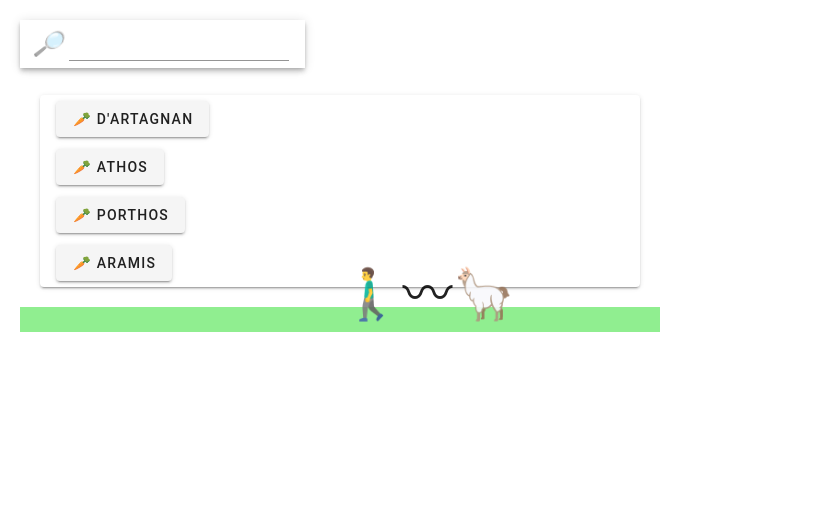
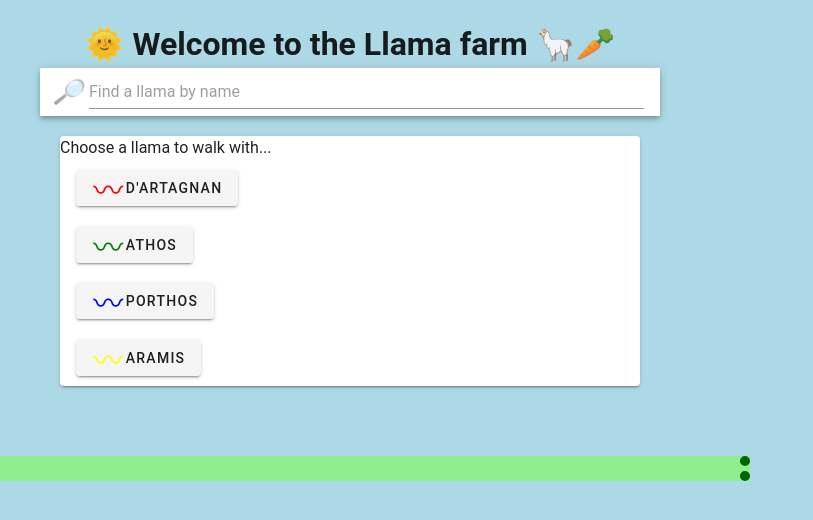
Before and after one commit to MrCube42/Llama-Farm, a Vue app: page / in a window 1280 px wide. Shown: the top 520 px of the page, without its empty margins (0-813 px from the left). Built offline with nearby package versions, Linux system fonts and the light colour scheme; the HTML template or start-up script is replaced by a standard one.

Commit message:
chore: clean up, style and little makeovers

```diff
--- a/src/App.vue
+++ b/src/App.vue
@@ -1,7 +1,7 @@
 <template>
-  <v-app>
+  <v-app class="app">
     <v-main>
-      <Llamas />
+      <Llamas class="llamas" />
     </v-main>
   </v-app>
 </template>
@@ -16,9 +16,22 @@ export default Vue.extend({
   components: {
     Llamas,
   },
-
-  data: () => ({
-    //
-  }),
 })
 </script>
+
+<style lang="scss" scoped>
+#app {
+  height: 100vh;
+  width: 100vw;
+  background: lightblue;
+  padding: 20px;
+  overflow: hidden;
+
+  display: flex;
+  align-items: center;
+}
+
+.llamas {
+  width: 50%;
+}
+</style>
--- a/src/components/Llama.ts
+++ b/src/components/Llama.ts
@@ -1,4 +1,5 @@
 export interface Llama {
   id: number
   name: string
+  leashColor: string
 }
--- a/src/components/Llamas.vue
+++ b/src/components/Llamas.vue
@@ -1,44 +1,61 @@
 <template>
   <div class="host">
-    <v-toolbar dense floating>
+    <h1 style="text-align: center">🌞 Welcome to the Llama farm 🦙🥕</h1>
+    <v-toolbar dense>
       <v-text-field
         hide-details
         prepend-icon="🔎"
         single-line
+        placeholder="Find a llama by name"
         v-model="searchText"
       ></v-text-field>
     </v-toolbar>
     <v-card class="llamas">
+      <div v-if="filteredLlamas.length > 0">Choose a llama to walk with...</div>
       <v-list-item v-for="llama in filteredLlamas" :key="llama.id">
-        <v-btn @click="feedLlama(llama)">🥕 {{ llama.name }}</v-btn>
+        <v-btn @click="walkTheLlama(llama)">
+          <span :style="{ color: llama.leashColor, 'font-size': '30px' }"
+            >〰</span
+          >{{ llama.name }}</v-btn
+        >
       </v-list-item>
+      <div v-if="filteredLlamas.length < 1" class="no-match">
+        🤷‍♀️🤷‍♂️ No llama with this name
+      </div>
     </v-card>
     <div class="walking-area">
       <span
+        v-if="selectedLlama !== undefined"
         class="llama"
         :style="{
-          left: llamaPosition + '%',
+          left: llamaPosition + 'px',
           transform: llamaDirection === 'right' ? 'scaleX(-1)' : 'scaleX(1)',
         }"
-        >🚶‍♂️〰🦙</span
+        >🚶‍♂️<span :style="{ color: selectedLlama.leashColor }">〰</span>🦙</span
       >
     </div>
-    <v-snackbar v-model="snackbar" color="info" :top="true">
-      {{ snackBarText }}
-    </v-snackbar>
+    <v-snackbar v-model="snackbar" color="info" :top="true">{{
+      snackBarText
+    }}</v-snackbar>
   </div>
 </template>
 
 <script lang="ts">
 import { Llama } from "./Llama"
-import { useSearchableLlamas } from "@/composables/searchable-llamas"
-import { useWalkableLlama } from "@/composables/walkable-llama"
+import {
+  useSearchableLlamas,
+  useWalkableLlama,
+  useLlamasService,
+} from "@/composables"
 import { defineComponent } from "@vue/composition-api"
 
 export default defineComponent({
   setup() {
-    const { searchText, filteredLlamas } = useSearchableLlamas()
-    const { llamaPosition, llamaDirection } = useWalkableLlama()
+    const { llamas } = useLlamasService()
+    const { searchText, filteredLlamas } = useSearchableLlamas({ llamas })
+    const { llamaPosition, llamaDirection } = useWalkableLlama({
+      availableWidth: 620,
+    })
 
     return {
       searchText,
@@ -51,34 +68,39 @@ export default defineComponent({
     return {
       snackbar: false,
       snackBarText: "",
+      selectedLlama: undefined as undefined | Llama,
     }
   },
   methods: {
-    feedLlama(llama: Llama) {
+    walkTheLlama(llama: Llama) {
       this.snackBarText = `Good boy, ${llama.name}. *pet* *pet* *feeding with carrot*`
       this.snackbar = true
+      this.selectedLlama = llama
     },
   },
 })
 </script>
 
 <style lang="scss" scoped>
-.host {
-  margin: 20px;
-  width: 50%;
-}
-
 .llamas {
+  min-height: 250px;
   margin: 20px;
   display: flex;
   flex-direction: column;
+  justify-content: center;
 }
+
 .walking-area {
-  width: 100%;
+  align-self: center;
+  border-left: 10px dotted darkgreen;
+  border-right: 10px dotted darkgreen;
+  margin-top: 50px;
+  width: 800px;
   height: 25px;
   position: relative;
   background: lightgreen;
 }
+
 .llama {
   position: absolute;
   font-size: 50px;
@@ -88,4 +110,8 @@ export default defineComponent({
   margin-right: -25px;
   white-space: nowrap;
 }
+
+.no-match {
+  align-self: center;
+}
 </style>
--- a/src/components/LlamasService.ts
+++ b/src/components/LlamasService.ts
@@ -5,18 +5,22 @@ export async function fetchLlamas(): Promise<Llama[]> {
     {
       id: 1,
       name: "D'Artagnan",
+      leashColor: "red",
     },
     {
       id: 2,
       name: "Athos",
+      leashColor: "green",
     },
     {
       id: 3,
       name: "Porthos",
+      leashColor: "blue",
     },
     {
       id: 4,
       name: "Aramis",
+      leashColor: "yellow",
     },
   ]
 }
--- /dev/null
+++ b/src/composables/index.ts
@@ -0,0 +1,3 @@
+export * from "./llamas-service"
+export * from "./searchable-llamas"
+export * from "./walkable-llama"
--- /dev/null
+++ b/src/composables/llamas-service.ts
@@ -0,0 +1,15 @@
+import { Llama } from "@/components/Llama"
+import { fetchLlamas } from "@/components/LlamasService"
+import { onMounted, Ref, ref } from "@vue/composition-api"
+
+export function useLlamasService() {
+  const llamas: Ref<Llama[]> = ref([])
+
+  onMounted(async () => {
+    llamas.value = await fetchLlamas()
+  })
+
+  return {
+    llamas,
+  }
+}
--- a/src/composables/searchable-llamas.ts
+++ b/src/composables/searchable-llamas.ts
@@ -1,14 +1,9 @@
 import { Llama } from "@/components/Llama"
-import { fetchLlamas } from "@/components/LlamasService"
-import { computed, onMounted, Ref, ref } from "@vue/composition-api"
+import { computed, ref, Ref } from "@vue/composition-api"
 
-export function useSearchableLlamas() {
-  const llamas: Ref<Llama[]> = ref([])
+export function useSearchableLlamas(props: { llamas: Ref<Llama[]> }) {
+  const { llamas } = props
   const searchText = ref("")
-
-  onMounted(async () => {
-    llamas.value = await fetchLlamas()
-  })
 
   const filteredLlamas = computed(() => {
     if (searchText.value !== "") {
--- a/src/composables/walkable-llama.ts
+++ b/src/composables/walkable-llama.ts
@@ -1,18 +1,24 @@
 import { onMounted, onUnmounted, ref } from "@vue/composition-api"
 
-export function useWalkableLlama() {
-  const llamaPosition = ref(50)
+export function useWalkableLlama(props: {
+  availableWidth: number
+  initialPosition?: number
+}) {
+  const { availableWidth } = props
+  const initialPosition = props.initialPosition ?? availableWidth / 2
+  const stepSize = availableWidth / 100
+  const llamaPosition = ref(initialPosition)
   const llamaDirection = ref("left")
 
   const handleKeydown = (event: KeyboardEvent) => {
     if (event.key === "ArrowLeft") {
       if (llamaPosition.value > 0) {
-        llamaPosition.value--
+        llamaPosition.value -= stepSize
         llamaDirection.value = "left"
       }
     } else if (event.key === "ArrowRight") {
-      if (llamaPosition.value < 100) {
-        llamaPosition.value++
+      if (llamaPosition.value < availableWidth) {
+        llamaPosition.value += stepSize
         llamaDirection.value = "right"
       }
     }
```
